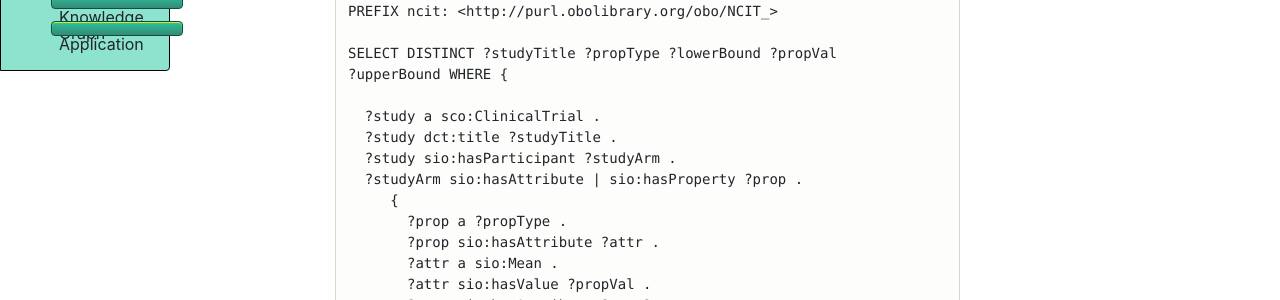
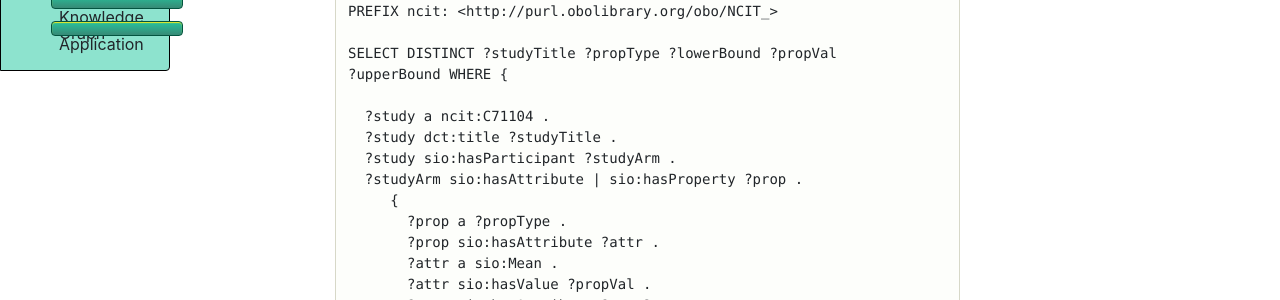
Before and after one commit to tetherless-world/study-cohort-ontology, a Jekyll site: the page built from application.md, in a window 1280 px wide and 1400 px high, scrolled down 7561 px. Shown: the part 404-704 px from the top of the window. Built offline with Jekyll 4.4.1, drawn with Linux system fonts in a browser that asks for light colours; nearby versions of some CDN libraries; our own code applies the rules of GitHub Pages for plain Markdown files; library files that are not in the unit come from our copies; some of the changed text lies outside the part shown.

Commit message:
Update application.md
Fixing query

```diff
--- a/application.md
+++ b/application.md
@@ -16,7 +16,7 @@
 
 	SELECT DISTINCT ?studyTitle ?study WHERE
 	{
-  		?study a sco:ClinicalTrial .
+  		?study a ncit:C71104 .
   		?study dct:title ?studyTitle .
   		?study sio:hasParticipant ?studyArm .
   		?studyArm sio:hasProperty [a ?studyIntervention] .
@@ -127,7 +127,7 @@
 ?upperBound
 WHERE {
 
-  ?study a sco:ClinicalTrial .
+  ?study a ncit:C71104 .
   ?study dct:title ?studyTitle .
   ?study sio:hasParticipant ?studyArm .
   ?studyArm sio:hasAttribute | sio:hasProperty ?prop .
@@ -273,7 +273,7 @@
 
 SELECT DISTINCT ?studyTitle ?intervention ?popSize ?totalCohortSize
 WHERE {
-  ?study a sco:ClinicalTrial .
+  ?study a ncit:C71104 .
   ?study dct:title ?studyTitle .
   ?study sio:hasParticipant ?studyArm .
   ?studyArm sio:hasProperty [a ?intervention].
@@ -382,7 +382,7 @@
 SELECT DISTINCT ?studyTitle ?propType ?lowerBound ?propVal
 ?upperBound WHERE {
 
-  ?study a sco:ClinicalTrial .
+  ?study a ncit:C71104 .
   ?study dct:title ?studyTitle .
   ?study sio:hasParticipant ?studyArm .
   ?studyArm sio:hasAttribute | sio:hasProperty ?prop .
```
